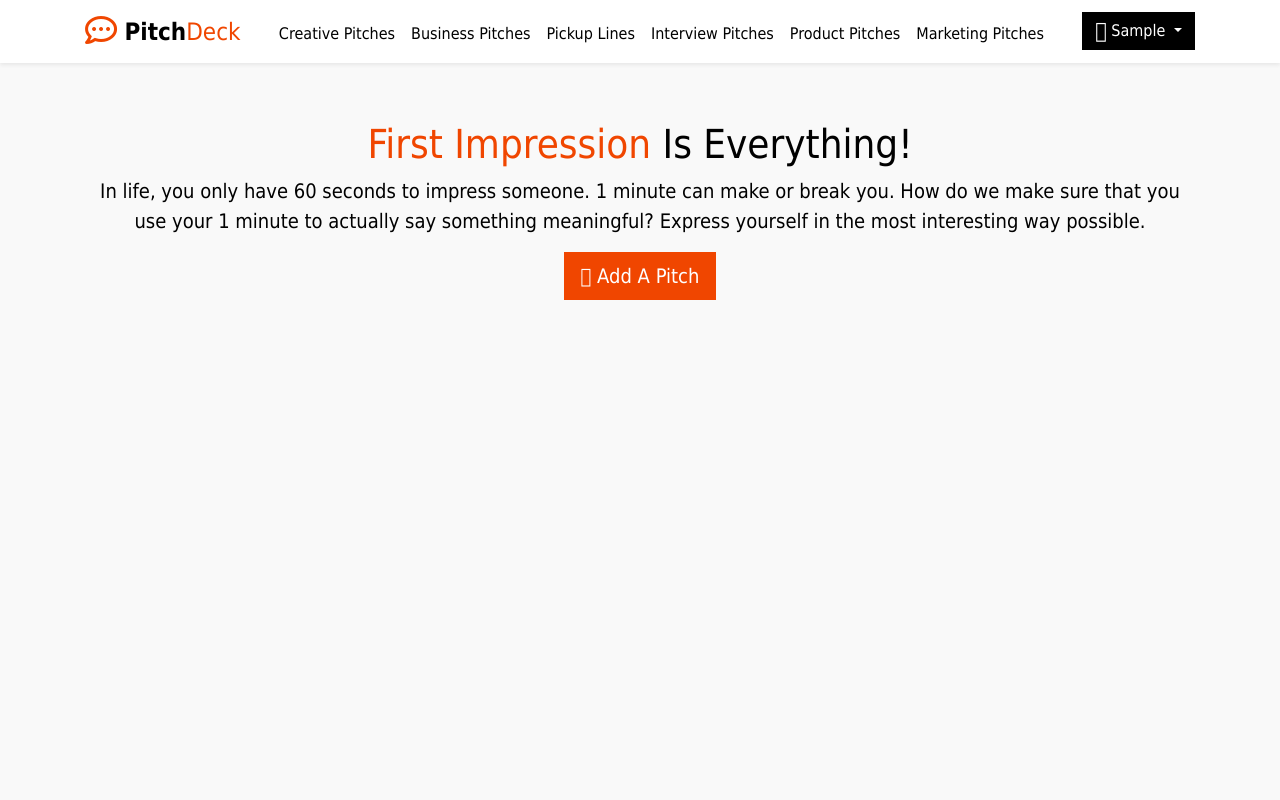
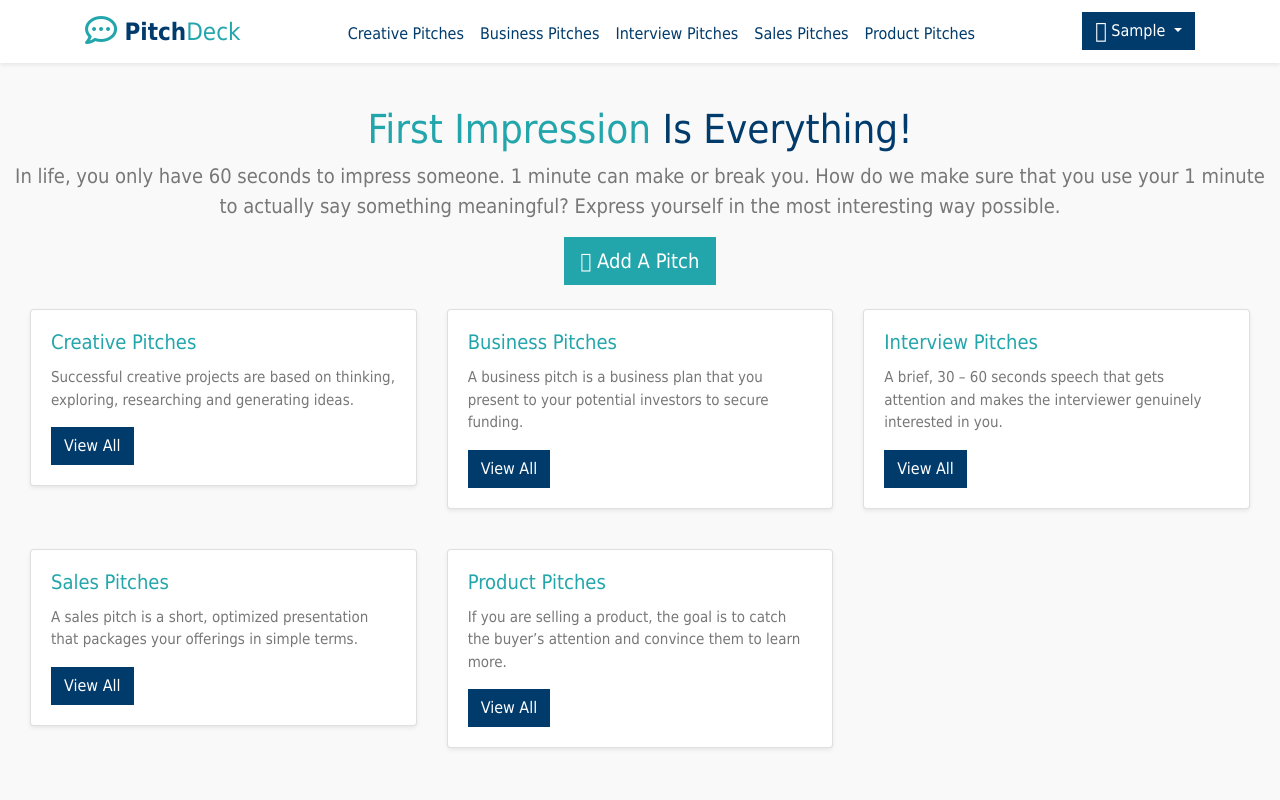
Before and after one commit to steve-njuguna-k/Flask-Pitch-Deck, a Flask app: page / in a window 1280 px wide. Run offline with Flask 2, Linux system fonts and the light colour scheme; the visitor is signed in with stand-in values (Sample User, id 1); data comes from the database, SQL or seed files in the repository; some libraries are stand-ins or nearby versions.

Commit message:
Made changes to projects styling

```diff
--- a/app/static/assets/css/style.css
+++ b/app/static/assets/css/style.css
@@ -1,34 +1,35 @@
 body {
     font-family:'Nunito', Tahoma, Geneva, Verdana, sans-serif;
     background-color: #f9f9f9;
-    color: #000;
+    color: #003b6b;
 }
 
 p {
     font-size: 20px;
+	color: #777;
 }
 
 a {
     text-decoration: none;
-    color: #000;
+    color: #003b6b;
 }
 
 a:hover {
     text-decoration: none;
-    color: #000;
+    color: #003b6b;
 }
 
 .landing {
-    margin-top: 90px;
+    margin-top: 75px;
 }
 
 .navbar.navbar-dark .nav-item .nav-link {
-    color: #000!important;
+    color: #003b6b!important;
     background-color: #fff;
 }
 
 .navbar.navbar-dark .nav-item .nav-link:hover {
-    color: #f04600!important;
+    color: #22a6ab!important;
     background-color: #fff;
 }
 
@@ -48,30 +49,36 @@ a:hover {
     margin-top: 5px;
 }
 
+.navbar-dark .navbar-toggler {
+    color: #003b6b;
+    border-color: #003b6b;
+	background-color: #003b6b;
+}
+
 .btn{
 	text-decoration: none;
 }
 
-.btn-orange{
-    background-color: #f04600;
+.btn-blue{
+    background-color: #22a6ab;
     color: #fff;
     border-radius: 0%;
 }
 
-.btn-orange:hover{
-    background-color: #000000;
+.btn-blue:hover{
+    background-color: #003b6b;
     color: #fff;
     border-radius: 0%;
 }
 
 .btn-black{
-    background-color: #000;
+    background-color: #003b6b;
     color: #fff;
     border-radius: 0%;
 }
 
 .btn-black:hover{
-    background-color: #f04600;
+    background-color: #22a6ab;
     color: #fff;
     border-radius: 0%;
 }
@@ -81,7 +88,7 @@ a:hover {
 }
 
 .logo-colour {
-    color: #f04600;
+    color: #22a6ab;
 }
 
 .form-control {
@@ -270,7 +277,19 @@ a:hover {
 }
 
 .dropdown-item:focus, .dropdown-item:active{
-	background-color: #f04600;
+	background-color: #22a6ab;
+}
+
+.ct{
+	font-size: 15px;
+}
+
+.card{
+	margin-bottom: 40px;
+}
+
+.card-title{
+	color: #22a6ab;
 }
 
 .footer{
--- a/app/templates/Base.html
+++ b/app/templates/Base.html
@@ -5,7 +5,7 @@
     <meta name="viewport" content="width=device-width, initial-scale=1.0">
     <meta http-equiv="X-UA-Compatible" content="ie=edge">
     <meta name="Description" content="Enter your description here"/>
-    <link rel="shortcut icon" href="{{ url_for('static', filename='favicon.ico') }}">
+    <link rel="shortcut icon" href="{{ url_for('static', filename='fav.ico') }}">
     <link rel="stylesheet" href="https://cdnjs.cloudflare.com/ajax/libs/twitter-bootstrap/4.6.0/css/bootstrap.min.css">
     <link rel="stylesheet" href="https://cdnjs.cloudflare.com/ajax/libs/font-awesome/5.15.4/css/all.min.css">
     <link rel="stylesheet" href="https://pro.fontawesome.com/releases/v5.10.0/css/all.css" integrity="sha384-AYmEC3Yw5cVb3ZcuHtOA93w35dYTsvhLPVnYs9eStHfGJvOvKxVfELGroGkvsg+p" crossorigin="anonymous"/>
@@ -14,7 +14,7 @@
 </head>
 <body>
 
-    <div class="container">
+    <div class="container-fluid">
         {% block content %} {% endblock %}
     </div>
 
--- a/app/templates/Index.html
+++ b/app/templates/Index.html
@@ -10,12 +10,85 @@
 		<h1><span class="logo-colour">First Impression</span> Is Everything!</h1>
 		<p>In life, you only have 60 seconds to impress someone. 1 minute can make or break you. How do we make sure that you use your 1 minute to actually say something meaningful? Express yourself in the most interesting way possible.</p>
 		{% if current_user.is_authenticated %}
-			<button class="btn btn-lg btn-orange ms-3"><i class="fal fa-plus-square"></i> Add A Pitch</button>
+			<button class="btn btn-lg btn-blue ms-3" data-toggle="modal" data-target="#staticBackdrop"><i class="fal fa-plus-square"></i> Add A Pitch</button>
 		{% else %}
 			<a href="{{ url_for('login') }}">
-				<button class="btn btn-lg btn-orange ms-3"><i class="fal fa-pen"></i> Get Started</button>
+				<button class="btn btn-lg btn-blue ms-3"><i class="fal fa-pen"></i> Get Started</button>
 			</a>
 		{% endif %}
+	</div>
+
+	<br>
+
+	<div class="container-fluid">
+		<div class="row">
+			<div class="col-sm-4">
+				<div class="card shadow-sm">
+					<div class="card-body">
+						<h5 class="card-title">Creative Pitches</h5>
+						<p class="card-text ct">Successful creative projects are based on thinking, exploring, researching and generating ideas.</p>
+						<a href="#" class="btn btn-black">View All</a>
+					</div>
+				</div>
+			</div>
+			<div class="col-sm-4">
+				<div class="card shadow-sm">
+					<div class="card-body">
+						<h5 class="card-title">Business Pitches</h5>
+						<p class="card-text ct">A business pitch is a business plan that you present to your potential investors to secure funding.</p>
+						<a href="#" class="btn btn-black">View All</a>
+					</div>
+				</div>
+			</div>
+			<div class="col-sm-4">
+				<div class="card shadow-sm">
+					<div class="card-body">
+						<h5 class="card-title">Interview Pitches</h5>
+						<p class="card-text ct">A brief, 30 – 60 seconds speech that gets attention and makes the interviewer genuinely interested in you.</p>
+						<a href="#" class="btn btn-black">View All</a>
+					</div>
+				</div>
+			</div>
+			<div class="col-sm-4">
+				<div class="card shadow-sm">
+					<div class="card-body">
+						<h5 class="card-title">Sales Pitches</h5>
+						<p class="card-text ct">A sales pitch is a short, optimized presentation that packages your offerings in simple terms.</p>
+						<a href="#" class="btn btn-black">View All</a>
+					</div>
+				</div>
+			</div>
+			<div class="col-sm-4">
+				<div class="card shadow-sm">
+					<div class="card-body">
+						<h5 class="card-title">Product Pitches</h5>
+						<p class="card-text ct">If you are selling a product, the goal is to catch the buyer’s attention and convince them to learn more.</p>
+						<a href="#" class="btn btn-black">View All</a>
+					</div>
+				</div>
+			</div>
+		</div>
+	</div>
+
+	<!-- Modal -->
+	<div class="modal fade" id="staticBackdrop" data-backdrop="static" data-keyboard="false" tabindex="-1" aria-labelledby="exampleModalLabel" aria-hidden="true">
+		<div class="modal-dialog">
+		<div class="modal-content">
+			<div class="modal-header">
+			<h5 class="modal-title" id="exampleModalLabel">Modal title</h5>
+			<button type="button" class="close" data-dismiss="modal" aria-label="Close">
+				<span aria-hidden="true">&times;</span>
+			</button>
+			</div>
+			<div class="modal-body">
+			...
+			</div>
+			<div class="modal-footer">
+			<button type="button" class="btn btn-secondary" data-dismiss="modal">Close</button>
+			<button type="button" class="btn btn-blue">Save Pitch</button>
+			</div>
+		</div>
+		</div>
 	</div>
 
 {% endblock content %}
--- a/app/templates/Login.html
+++ b/app/templates/Login.html
@@ -15,6 +15,7 @@
         {% endif %}
     {% endwith %}
     <form action="" method="POST">
+        {{ csrf_token }}
         <a href="{{ url_for('home') }}">
             <h4 class="logo text-center"><span class="logo-colour"><i class="fad fa-lightbulb-on fa-3x"></i></span></h4>
         </a>
@@ -28,7 +29,7 @@
             <input type="password" class="form-control" id="password" name="password" placeholder="Password" required="required">
         </div>
 		<div class="form-group">
-            <button type="submit" class="btn btn-orange btn-block btn-lg">Log In</button>
+            <button type="submit" class="btn btn-blue btn-block btn-lg">Log In</button>
         </div>
     </form>
 </div>
--- a/app/templates/Navbar.html
+++ b/app/templates/Navbar.html
@@ -16,16 +16,13 @@
                         <a class="nav-link" href="#">Business Pitches</a>
                     </li>
                     <li class="nav-item">
-                        <a class="nav-link" href="#">Pickup Lines</a>
-                    </li>
-                    <li class="nav-item">
                         <a class="nav-link" href="#">Interview Pitches</a>
                     </li>
                     <li class="nav-item">
-                        <a class="nav-link" href="#">Product Pitches</a>
+                        <a class="nav-link" href="#">Sales Pitches</a>
                     </li>
                     <li class="nav-item">
-                        <a class="nav-link" href="#">Marketing Pitches</a>
+                        <a class="nav-link" href="#">Product Pitches</a>
                     </li>
                 </ul>
                 <div class="d-flex">
@@ -35,13 +32,13 @@
                         <i class="fal fa-user fa-lg"></i>  {{ current_user.first_name }}
                         </button>
                         <div class="dropdown-menu" aria-labelledby="dropdownMenuButton">
-                            <a class="dropdown-item" href="#"><i class="fal fa-plus-square"></i> Add A Pitch</a>
+                            <a class="dropdown-item" href="#" data-toggle="modal" data-target="#staticBackdrop"><i class="fal fa-plus-square"></i> Add A Pitch</a>
                             <a class="dropdown-item" href="{{ url_for('logout') }}"><i class="fal fa-sign-out"></i> Logout</a>
                         </div>
                     </div>
                 {% else %}
                     <a href="{{ url_for('login') }}">
-                        <button class="btn btn-md btn-orange ms-3" data-toggle="modal" data-target="#exampleModal"><b>Log In </b><i class="fal fa-sign-in"></i></button>
+                        <button class="btn btn-md btn-blue ms-3" data-toggle="modal" data-target="#exampleModal"><b>Log In </b><i class="fal fa-sign-in"></i></button>
                     </a>
                 {% endif %}
                 </div>
--- a/app/templates/Register.html
+++ b/app/templates/Register.html
@@ -15,6 +15,7 @@
         {% endif %}
     {% endwith %}
     <form action="" method="POST">
+        {{ csrf_token }}
         <a href="{{ url_for('home') }}">
             <h4 class="logo text-center"><span class="logo-colour"><i class="fad fa-lightbulb-on fa-3x"></i></span></h4>
         </a>
@@ -37,7 +38,7 @@
             <input type="password" class="form-control" name="confirm_password" placeholder="Confirm Password" required="required">
         </div>
 		<div class="form-group">
-            <button type="submit" class="btn btn-orange btn-block btn-lg">Sign Up</button>
+            <button type="submit" class="btn btn-blue btn-block btn-lg">Sign Up</button>
         </div>
     </form>
 </div>
--- a/requirements.txt
+++ b/requirements.txt
@@ -4,6 +4,7 @@ colorama==0.4.4
 dnspython==2.1.0
 email-validator==1.1.3
 Flask==2.0.2
+Flask-Login==0.5.0
 Flask-Migrate==3.1.0
 Flask-SQLAlchemy==2.5.1
 Flask-WTF==1.0.0
```
Also changed, not shown: other parts of app/static/assets/css/style.css (+14 -14 lines), app/forms.py (deleted, +0 -19 lines), app/static/fav.ico (added), app/static/favicon.ico (deleted).
